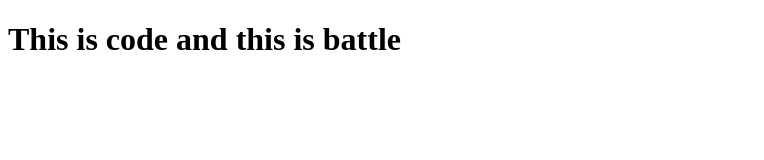
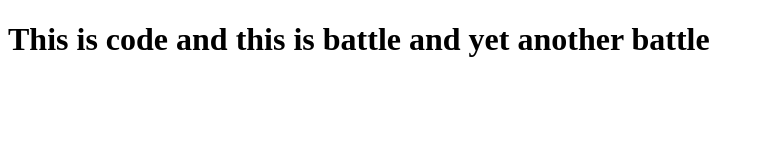
Before and after one commit to v1valasvegan/og-test, a plain HTML site: page index.html in a window 1280 px wide. Shown: the whole page, without its empty margins (0-764 px from the left). Drawn offline with Linux system fonts and the light colour scheme.

Commit message:
new image

```diff
--- a/index.html
+++ b/index.html
@@ -7,9 +7,9 @@
   <meta property="og:title" content="Hexlet Codebattle" />
   <meta property="og:type" content="website" />
   <meta property="og:url" content="://codebattle.hexlet.io/" />
-  <meta property="og:image" content="https://m.media-amazon.com/images/M/MV5BZDJjOTE0N2EtMmRlZS00NzU0LWE0ZWQtM2Q3MWMxNjcwZjBhXkEyXkFqcGdeQXVyNDk3NzU2MTQ@._V1_UY1200_CR90,0,630,1200_AL_.jpg" />
+  <meta property="og:image" content="https://monosnap.com/file/voYbgdGCmVq6817dAgXWWKuwzswhTA" />
 </head>
 <body>
-  <h1>This is code and this is battle</h1>
+  <h1>This is code and this is battle and yet another battle</h1>
 </body>
 </html>
```
